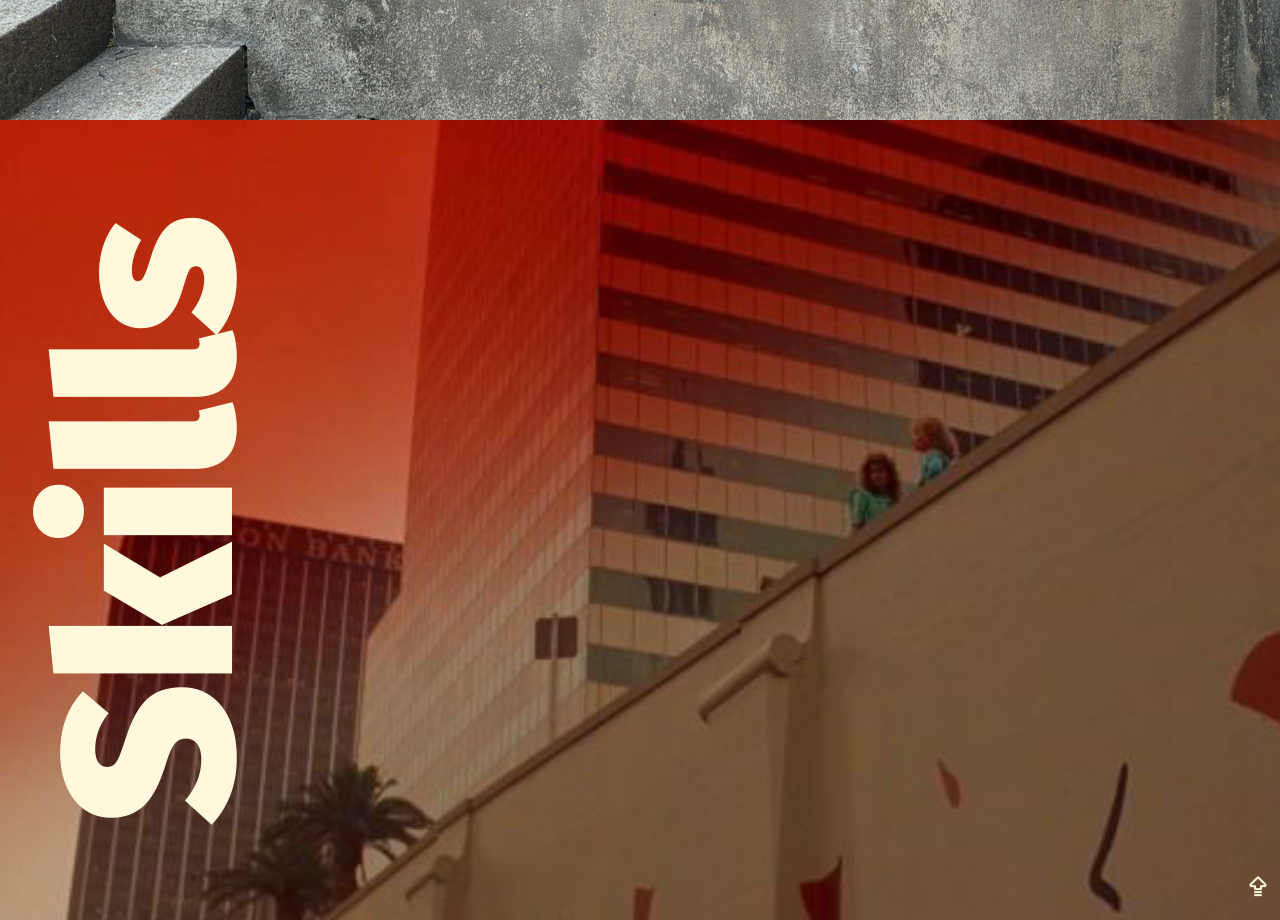
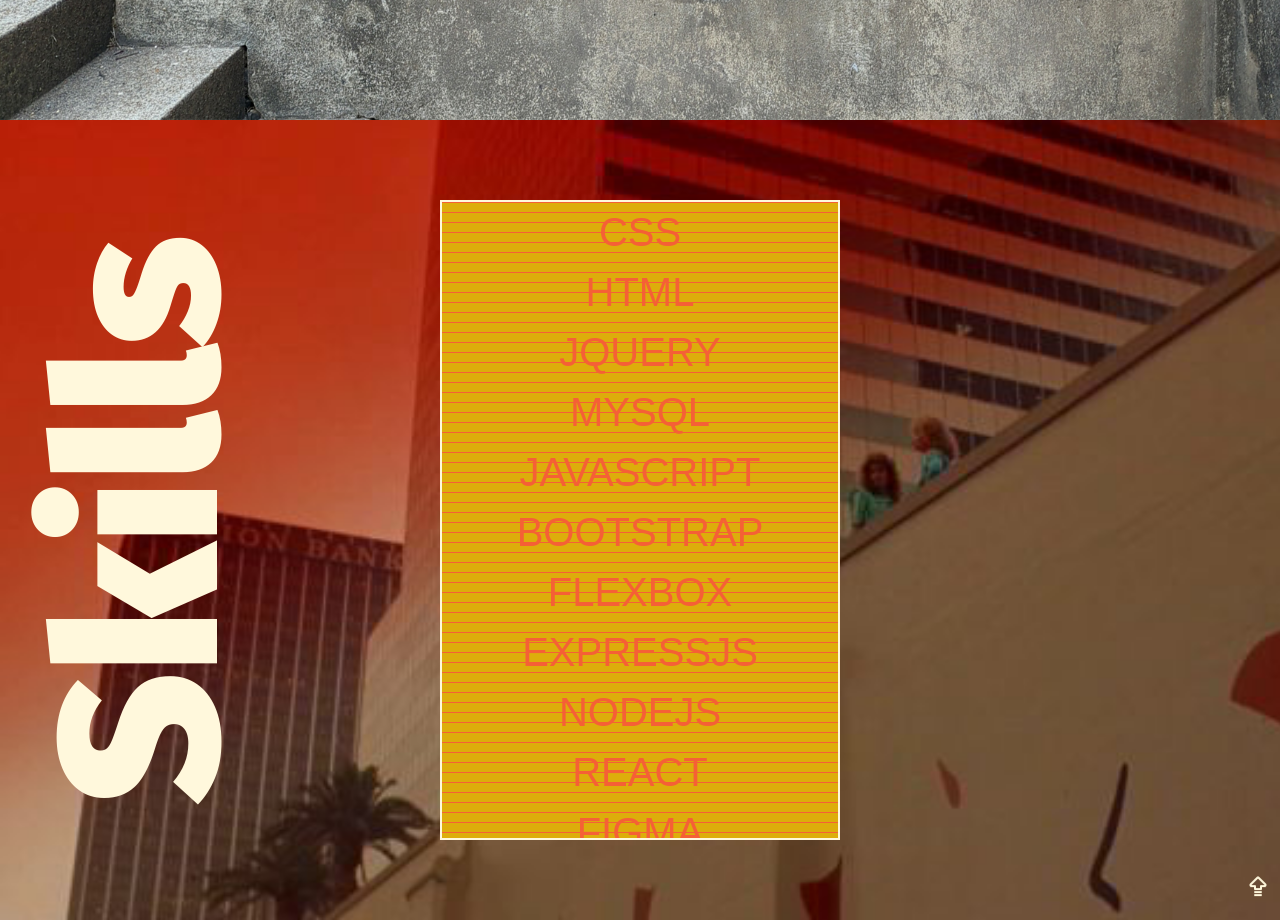
Before and after one commit to M-Rozell/Final-Resume-Site, a React (Create React App) app: page / in a window 1280 px wide. Shown: the part 2280-3200 px from the top of the page. Built offline with nearby package versions, Linux system fonts and the light colour scheme; a web font is replaced by a local one.

Commit message:
worked on scrollingSkills

```diff
--- a/src/components/ScrollingSkills/ScrollingSkillsElements.js
+++ b/src/components/ScrollingSkills/ScrollingSkillsElements.js
@@ -10,6 +10,7 @@ export const ScrollingSkillsContainer = styled.div`
     display: flex;
 `
 export const ScrollBox = styled.div`
+width: 100%;
   background: linear-gradient(#f56036 1px, #ddad0b 1px);
   background-size: 100% 10px;
   box-sizing: border-box;
--- a/src/css/Skills.css
+++ b/src/css/Skills.css
@@ -9,6 +9,7 @@
     margin: auto;
     background-image: url("../images/Nsnap4.jpg");
     background-size: cover;
+    overflow: hidden;
   }
 
   .skillsTitle {
@@ -32,7 +33,7 @@
   @media screen and (min-width: 768px) {
     #rotate {
       position: absolute;
-      font-size: 15rem;
+      font-size: 14rem;
       margin: 0;
       padding: 0;
       top: 50%;
@@ -55,10 +56,24 @@
   .justTry {
     position: relative;
     width: 278px;
-    height: 500px;
-    border: 2px solid black;
+    height: 400px;
+    border: 2px solid cornsilk;
     overflow: hidden;
     overscroll-behavior: contain;
+  }
+
+  @media screen and (min-width: 377px) {
+    .justTry {
+      width: 300px;
+      height: 500px;
+      }
+  }
+
+  @media screen and (min-width: 768px) {
+    .justTry {
+      width: 400px;
+      height: 80vh;
+    }
   }
 
   .bottomArrow {
--- a/src/pages/Skills.jsx
+++ b/src/pages/Skills.jsx
@@ -12,13 +12,13 @@ const Skills = () => {
     <div className='skillsContainer' id='Skills'>
 
       <div className='skillsTitle' id='rotate'>Skills</div>
-      {/* <div className='justTryContainer'>
+      <div className='justTryContainer'>
         <div className='justTry'>
 
           <ScrollingSkills />
 
         </div>
-      </div> */}
+      </div>
       <div className='bottomArrow'>
         <ToTop />
       </div>
```
